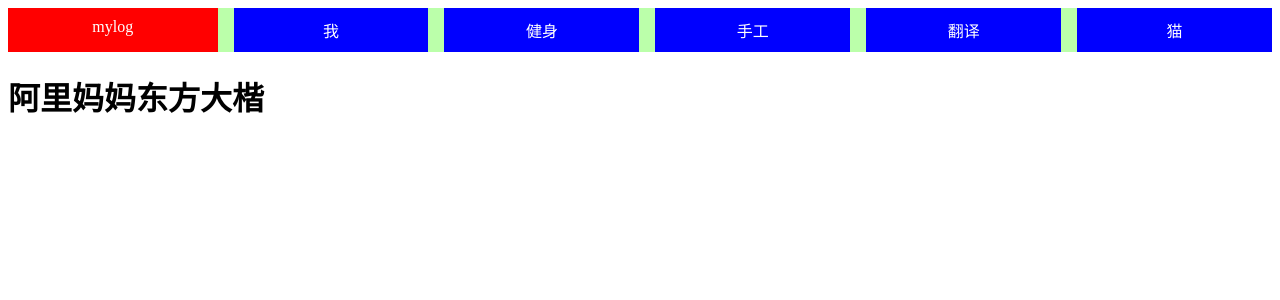
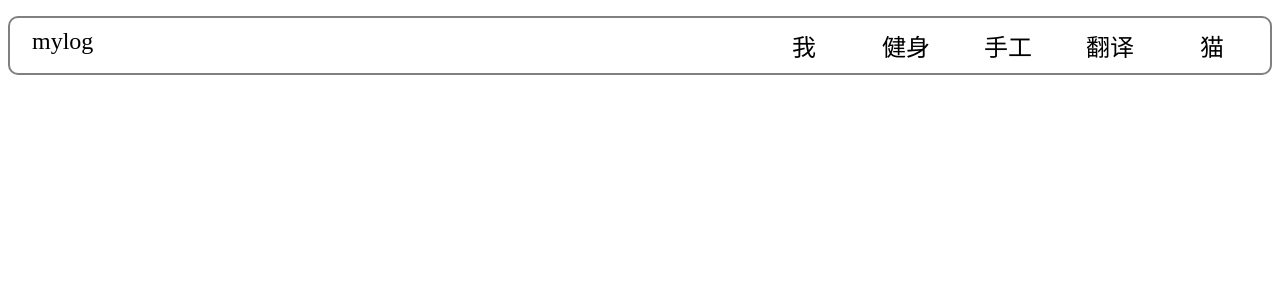
Before and after one commit to AvailableUser1/My_Project_Vue, a Vue app in the folder MyFirstWebsite/vue-project/: page / in a window 1280 px wide. Shown: the top 300 px of the page. Built offline with nearby package versions, Linux system fonts and the light colour scheme; a web font is replaced by a local one.

Commit message:
navbar再改

```diff
--- a/MyFirstWebsite/vue-project/src/App.vue
+++ b/MyFirstWebsite/vue-project/src/App.vue
@@ -13,7 +13,6 @@ console.log(navContentobj);
     <div>
     <Navbar :item="navContentobj"></Navbar>
     </div>
-    <h1>阿里妈妈东方大楷</h1>
 </template>
 <style>
 
--- a/MyFirstWebsite/vue-project/src/components/Navbar.vue
+++ b/MyFirstWebsite/vue-project/src/components/Navbar.vue
@@ -3,43 +3,44 @@ const props = defineProps(["item"])
 </script>
 <template>
     <div class="wrapper">
-        <div class="logo">
-            mylog
-        </div>
-        <div class="navContent" v-for="navitem in item">
-            {{ navitem }}
+        <div class="logo">mylog</div>
+        <div class="contentWrapper">
+        <div class="navContent" v-for="navitem in item">{{ navitem }}</div>
         </div>
     </div>
 </template>
 <style scoped>
 .wrapper {
-    background-color: #bfa;
     display: flex;
-    width: 100%;
-    padding: px;
+    margin-top: 1em;
+    border: 2px solid grey;
+    border-radius: 10px;
 }
 .logo {
-background-color: red;
-width: 15%;
-text-align: center;
- color: white;
-  padding: 10px;
-  cursor:pointer;
+    text-align: center;
+    color: rgb(0, 0, 0);
+    padding: 10px;
+    cursor:pointer;
+    margin-left: .5em;
+    font-size: 1.5em;
+
+}
+.contentWrapper {
+    display: flex;
+    margin-left: 3em;
+    font-size: 1.5em;
+    flex: auto;
+    justify-content: flex-end;
+    margin-right: .5em;
 }
 .navContent {
-    box-sizing: content-box;
-    background-color: blue;
-    width: 10%;
-    flex: auto;
+    width: 3em;
     text-align: center;
-    color: white;
+    color: black;
     padding: 10px;
     cursor:pointer;
-    margin-left: 1em ;
+    margin-left: 10px;
+
 }
-.navContent:hover {
-      box-shadow: 10px 10px 5px grey;
-      color:#bfa;
-      transform: scale(1.9);
-}
+
 </style>
```
